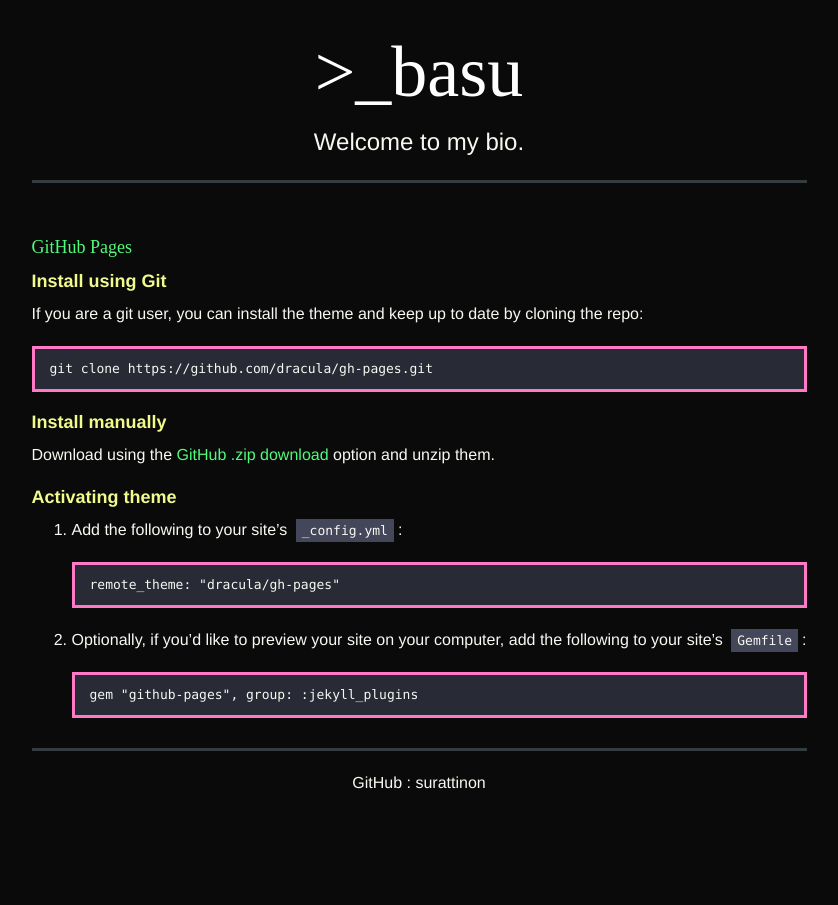
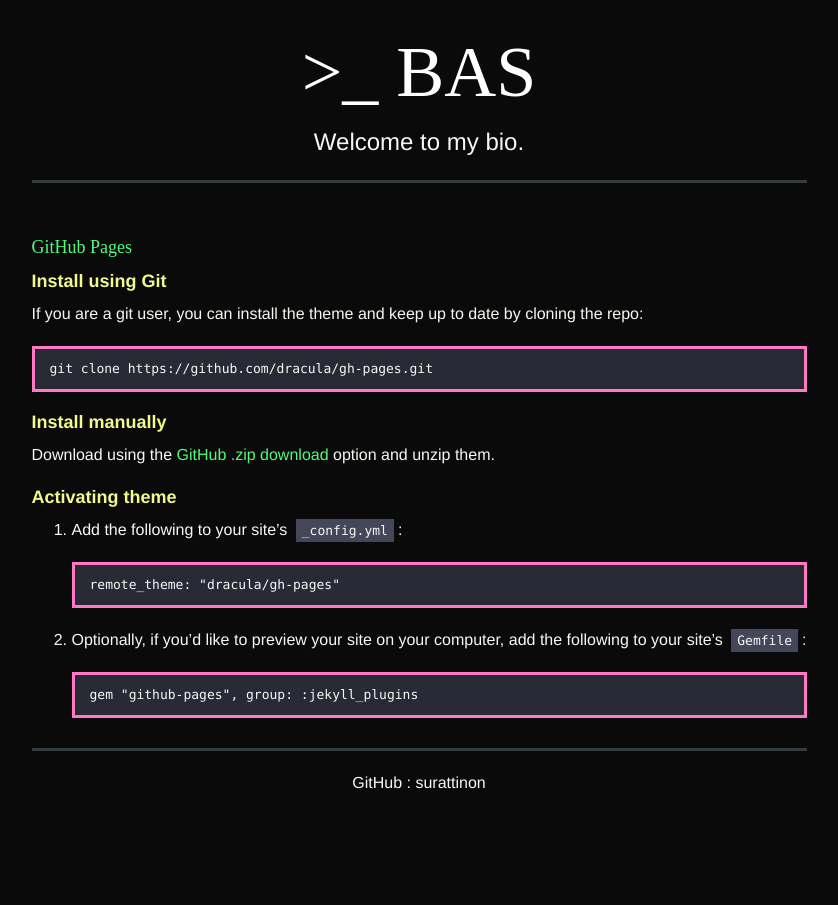
Before and after one commit to surattinon/surattinon.github.io, a Jekyll site: the page built from INSTALL.md, in a window 1280 px wide. Shown: the whole page, without its empty margins (221-1059 px from the left). Built offline with Jekyll 4.4.1, drawn with Linux system fonts in a browser that asks for light colours; nearby versions of some CDN libraries; some web fonts are replaced; our own code applies the rules of GitHub Pages for plain Markdown files.

Commit message:
update..

```diff
--- a/_config.yml
+++ b/_config.yml
@@ -1,5 +1,5 @@
 # SEO Values
-title: ">_basu"
+title: ">_ BAS"
 tagline:
 description: Welcome to my bio.
 url: https://github.com/surattinon
```
